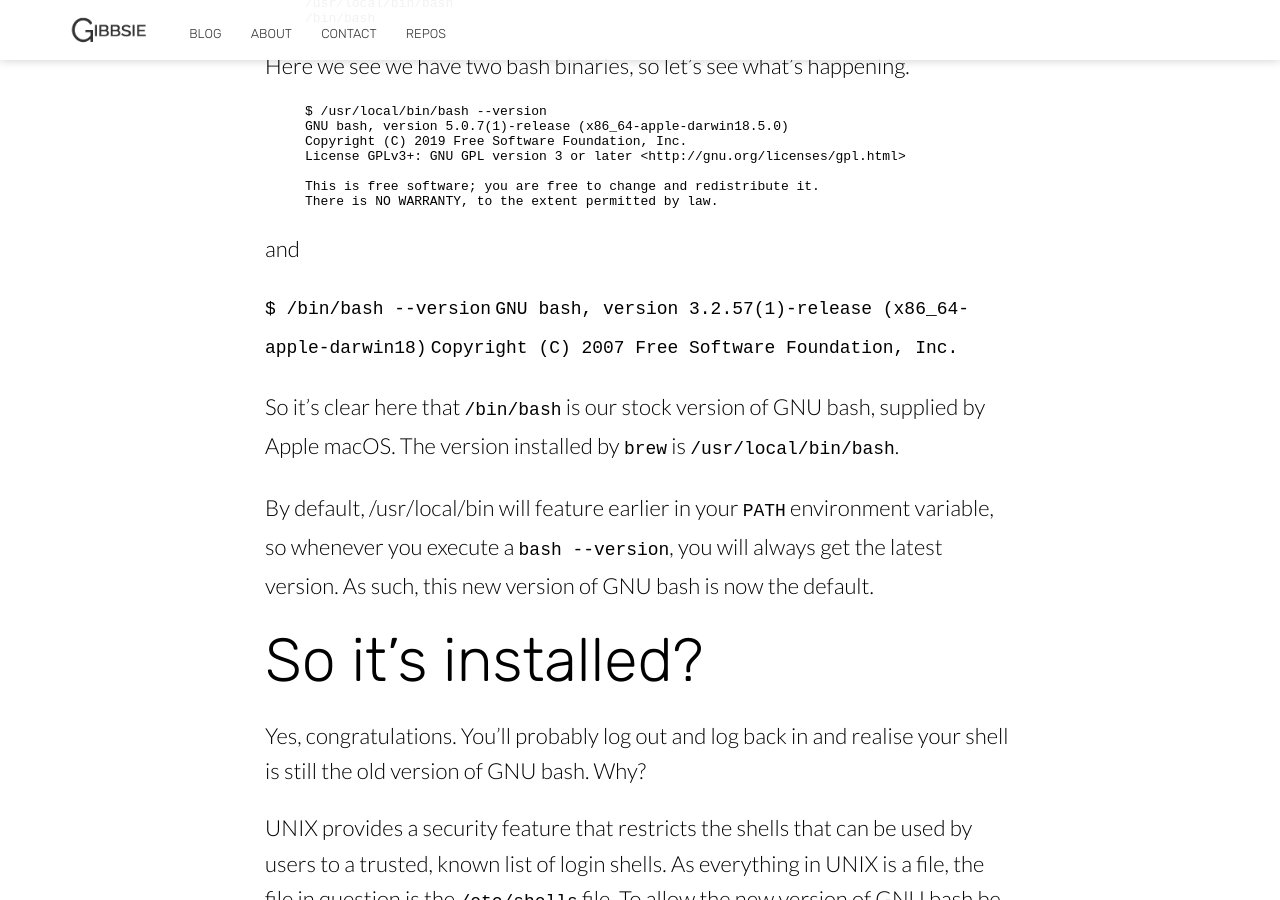
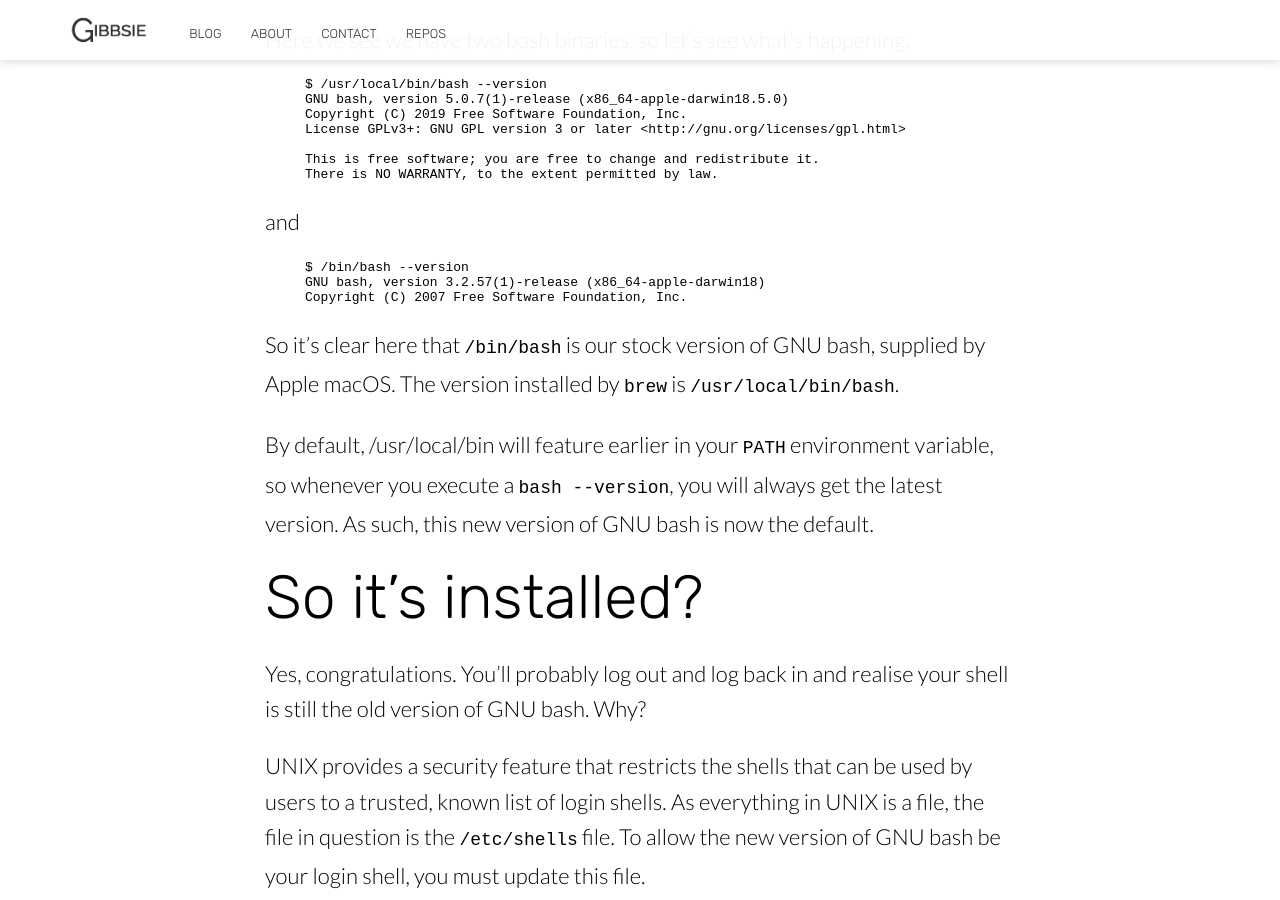
Before and after one commit to gibbsie/gibbsie.github.io, a Jekyll site: the page built from _posts/2019-01-04-macos-bash.md, in a window 1280 px wide and 900 px high, scrolled down 4116 px. Built offline with Jekyll 4.4.1, drawn with Linux system fonts in a browser that asks for light colours; nearby versions of some CDN libraries; some of the changed text lies outside the part shown.

Commit message:
Fixed an earlier post.

```diff
--- a/_posts/2019-01-04-macos-bash.md
+++ b/_posts/2019-01-04-macos-bash.md
@@ -42,7 +42,9 @@ Do not worry, upgrading is simple and smooth sailing.
 
 To install, you will first need to decide whether you are going to install GNU bash via a package or compile from source. In the interest of time and simplicity, I will discuss installing GNU bash v5.0 using [Homebrew](http://brew.sh/), which you're probably already using.
 
-`$ brew install bash`
+{% highlight shell %}
+$ brew install bash
+{% endhighlight %}
 
 ...and you're done! Well, kind of but not quite. Let's look at what's happened.
 
@@ -68,9 +70,11 @@ There is NO WARRANTY, to the extent permitted by law.
 
 and
 
-``$ /bin/bash --version``
-``GNU bash, version 3.2.57(1)-release (x86_64-apple-darwin18)``
-``Copyright (C) 2007 Free Software Foundation, Inc.``
+{% highlight shell %}
+$ /bin/bash --version
+GNU bash, version 3.2.57(1)-release (x86_64-apple-darwin18)
+Copyright (C) 2007 Free Software Foundation, Inc.
+{% endhighlight %}
 
 So it's clear here that `/bin/bash` is our stock version of GNU bash, supplied by Apple macOS. The version installed by `brew` is `/usr/local/bin/bash`.
 
@@ -82,11 +86,15 @@ Yes, congratulations. You'll probably log out and log back in and realise your s
 
 UNIX provides a security feature that restricts the shells that can be used by users to a trusted, known list of login shells. As everything in UNIX is a file, the file in question is the `/etc/shells` file. To allow the new version of GNU bash be your login shell, you must update this file.
 
-`$ sudo echo "/usr/local/bin/bash" >> /etc/shells`
+{% highlight shell %}
+$ sudo echo "/usr/local/bin/bash" >> /etc/shells
+{% endhighlight %}
 
 Now that this has been updated, you'd soon realise that `/bin/bash` is still the default shell, not the later version installed. This is because your user profile needs to be updated to use the new shell.
 
-`$ chsh -s /usr/local/bin/bash`
+{% highlight shell %}
+$ chsh -s /usr/local/bin/bash
+{% endhighlight %}
 
 The shell used by your user profile has now been updated to `/usr/local/bin/bash` which is the new GNU bash release installed. Note that this change is only for your current user profile.
 
@@ -102,13 +110,17 @@ As we've seen, you have two versions of GNU bash installed and these will happil
 
 When you write shell scripts, bare in mind you have two versions of bash installed and which version is which. In particular, keep close attention to the shebang of bash scripts:
 
-`#!/bin/bash``
-``echo $BASH_VERSION`
+{% highlight shell %}
+#!/bin/bash
+echo $BASH_VERSION
+{% endhighlight %}
 
 The above script looks basic enough but the shebang explicitly requests the stock version of GNU bash installed on macOS. This can be easily ovrercome by specifying `/usr/local/bin/bash` instead. However, a more elegant way is using the `/usr/bin/env` binary.
 
-`#!/usr/bin/env bash``
-``echo $BASH_VERSION`
+{% highlight shell %}
+#!/usr/bin/env bash
+echo $BASH_VERSION
+{% endhighlight %}
 
 This version of the same script leverages `/usr/bin/env` and requests the bash shell, which inspects the `PATH` environment variable and, as mentioned earlier, will find `/usr/local/bin/bash` before `/bin/bash`.
 
@@ -118,8 +130,10 @@ This version of the same script leverages `/usr/bin/env` and requests the bash s
 
 A colleague of mine asked why not simply delete the stock version of bash and symlink the new. This might look like the below. Please do not execute these:
 
-`$ sudo rm /bin/bash``
-``$ sudo ln -s /usr/local/bin/bash /bin/bash`
+{% highlight shell %}
+$ sudo rm /bin/bash
+$ sudo ln -s /usr/local/bin/bash /bin/bash
+{% endhighlight %}
 
 Whilst this idea attempts to remove the multiple version of GNU bash installed and shell scripts would in theory leverage a newer GNU bash, it presents another problem.
 
```
